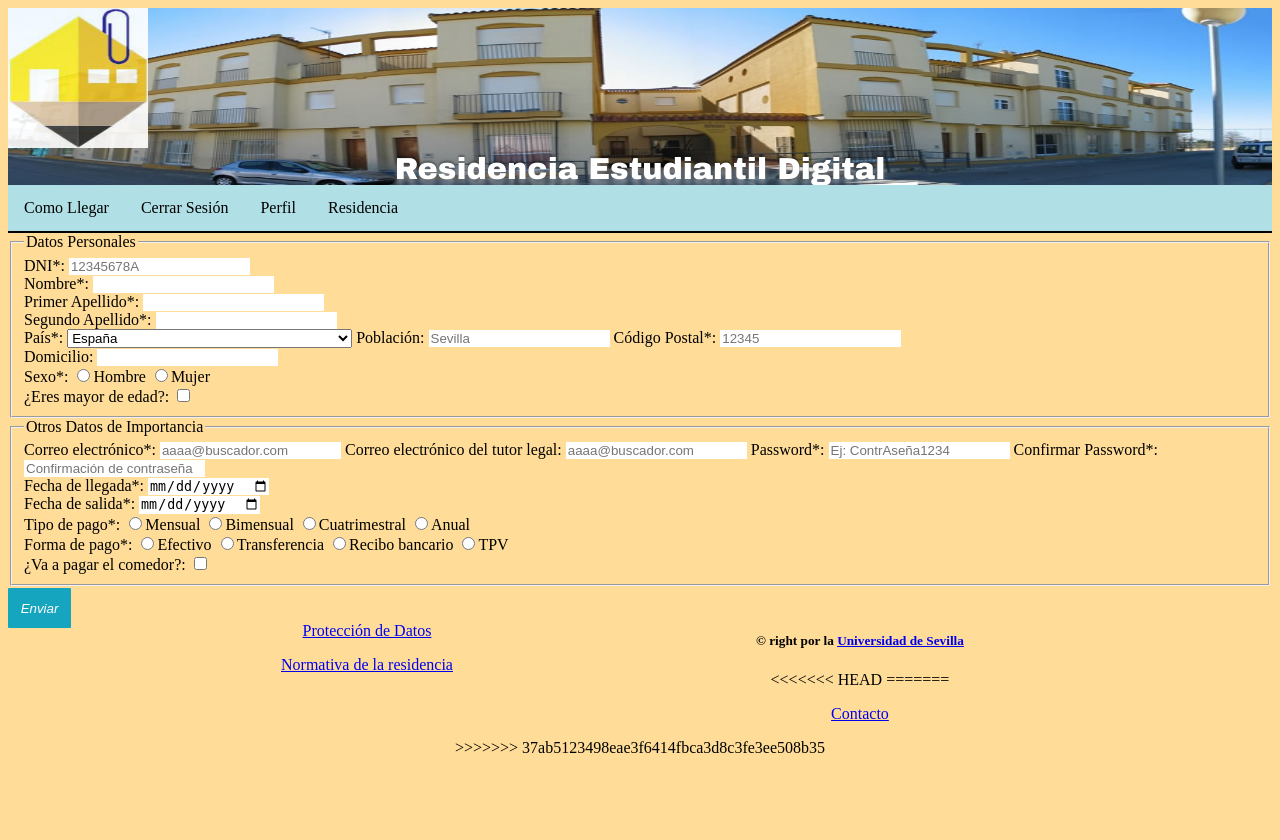
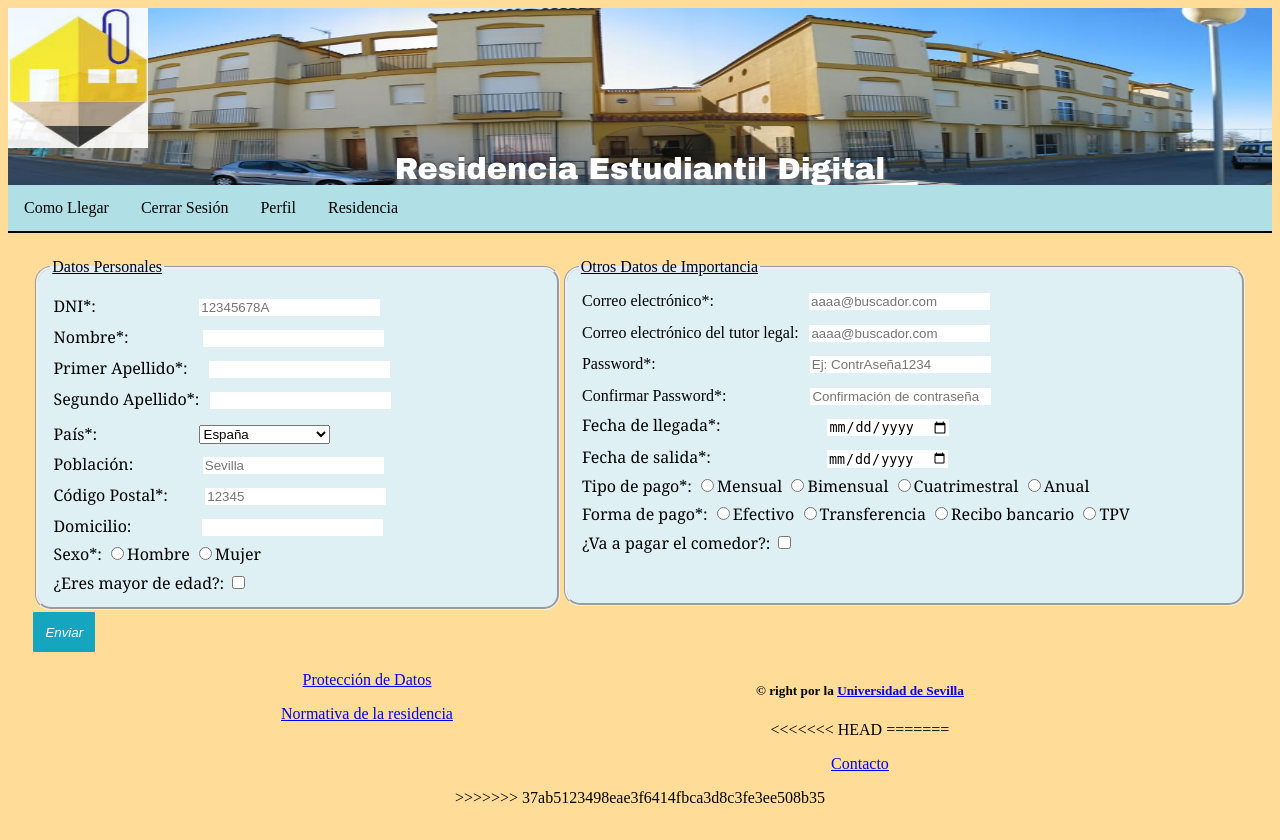
Before and after one commit to JoseLuisJurado/IISSI-2, a PHP site: page /XE/formulario-reserva.php in a window 1280 px wide. Before the commit the page ends 753 px from the top, so only its background shows below. Run offline with PHP 8.4, Linux system fonts and the light colour scheme; the visitor is signed in with stand-in values (Sample User, id 1); some libraries are stand-ins or nearby versions.

Commit message:
Update formulario-reserva.css

```diff
--- a/PagsEnPHP/css/formulario-reserva.css
+++ b/PagsEnPHP/css/formulario-reserva.css
@@ -1,160 +1,320 @@
-<?php
-session_start();
-require_once("gestionAdministracion_Usuario.php");
+/*
+ * USADO EN: formulario-reserva, Administración_usuario
+ */
+form.formRes{
+    padding: 2%;
+    padding-bottom: 2%;
+}
 
-//si hay usuario (que debería de haber), extraigo de él las fechas.
-if (isset($_SESSION['login'])) {
-    $correo = $_SESSION['login'];
-    $conn = crearconexionBD();
-    $comedor = extraerPagoComedor($conn, $correo);
-    if (isset($comedor)) {
-        $comedorValor = $comedor[0]["PAGOCOMEDOR"];
+fieldset.fieldsetRes{
+    border-radius: 1em;
+    border-width: .2em;
+    background-color: #DEF0F3;
+}
 
-        if ($comedorValor == 0) {
-            $comedorValor = 'No';
-        } else {
-            $comedorValor = 'Si';
-        }
+section.sectionRes{
+    font-family: Cambria, Cochin, Georgia, Times, 'Times New Roman', serif;
+    margin-top: 2%;
+}
+
+label.labelRes{
+    display:inline-block;
+    float: left;
+    clear: left;
+    text-align: left;
+    padding: .2em;
+}
+
+.Cuerpo{
+    border-width: 0.125em;
+    border-color: black;
+    border-style: solid;
+    margin-top: 2.5em;
+    margin-left: 34.375em;
+    margin-right: 34.375em;
+    margin-bottom: 3.125em;
+    padding-bottom: 0em;
+}
+.margenFormulario {
+    padding: 0.625em;
+    border-style: solid;
+    border-color: black;
+    margin: 2cm;
+    background-color: white;
+}
+.margenSexo {
+    margin-right: 1.875em;
+}
+
+div.alineacion{
+	margin-top: 2%;
+	margin-bottom: 2%;
+	padding: 5%;
+}
+
+div.admin1{
+	margin-right: 7%;
+	margin-left: 7%;
+}
+
+div.admin2{
+	margin-top: 2%;
+	margin-bottom: 2%;
+	text-align: end;
+}
+
+p.adminP{
+    text-align: left;
+}
+
+img.adminI{
+	height: 5%;
+	width: 5%;
+	margin-right: 5%;
+	margin-bottom: 0%;
+    float: left;
+}
+
+label.adminL{
+	text-align: left;
+	display:inline-block;
+    float: left;
+    clear: left;
+    text-align: left;
+    padding: .2em;
     }
-    $fechas = extraerFechasLlegadaSalida($conn, $correo);
-    cerrarConexionBD($conn);
-} else {
-    Header("Location: Inicio_sesion.php");
+
+section.adminS{
+	margin-bottom: 1%;
+	margin-top: 1%;
+	font-family: Cambria, Cochin, Georgia, Times, 'Times New Roman', serif;
+    margin-top: 0.625em;
+}
+
+section.adminS2{
+	margin-right: 20%;
+	margin-left: 20%;
+    margin-bottom: 5%;
+    border-bottom: .2em;
+    border-color: black;
+    border-width: 1em;
+    display: inherit;
+    font-family: Cambria, Cochin, Georgia, Times, 'Times New Roman', serif;
+    margin-top: 0.625em;
+}
+
+span.adminP2{
+    text-align: left;
+
+
+}
+
+span.adminP3{
+    text-align: right;
+    margin-left: 50%;
+
+}
+
+p.adminP4{
+	margin-top: 20%;
+	text-align: left;
 }
 
 
-?>
+span.error{
+    font-style: normal;
+    color: red;
+}
 
-<?php
-        include "php/funciones.php";
-        ?>
-<!DOCTYPE html>
-<html>
+span.TextosPass{
+    margin-left: 3em;
+    color: green;
+    font-family: 'Times New Roman', Times, serif;
+}
 
-<head>
-    <meta charset="utf-8">
-    <meta title="Residencia Estudiantil Digital">
-    <meta name="viewport" content="width=device-width, initial-scale=1.0">
-    <link rel="stylesheet" href="css/cssInicio.css">
-    <link rel="icon" type="image/png" href="imagenes/LogoRED.jpeg">
-    <Title>Residencia de estudiantes bahía</Title>
-</head>
+span.TextoDNI{
+    margin-left: 1em;
+    color: green;
+    font-family: 'Times New Roman', Times, serif;
+}
 
-<body>
+span.colorSpan{
+	position: absolute;
+	color: #FF0000;
+	margin-left: 1em;
+}
 
-    <?php
-    include "php/menu.php";
-    ?>
+input.FR_Ajuste_DNI{
+	margin-left: 7.45em;
+}
 
-<img class="imgPerfil" src="imagenes\avatar.png" alt="ImagenDelUsuario" class="adminI">
-    <div id="mensaje" class="mensajePerfil">
-        <!--Extraigo el usuario que se ha aportado al incio de sesion -->
-        Bienvenido <?php if ($correo != "") echo $correo; ?>, inicio de sesión correcto.<br>
-        Esperamos que tenga una buena estancia en nuestra residencia.
-        </p>
-    </div>
+input.FR_Ajuste_NOM{
+	margin-left: 5.3em;
+	margin-top:2%;
+}
+
+input.FR_Ajuste_PA{
+	margin-left: 1.3em;
+	margin-top:2%;
+}
+
+input.FR_Ajuste_SA{
+	margin-left: .5em;
+	margin-top:2%;
+}
+
+input.FR_Ajuste_Pob{
+	margin-left: 4.9em;
+	margin-top:2%;
+}
+
+input.FR_Ajuste_Pos{
+	margin-left: 2.5em;
+	margin-top:2%;
+}
+
+select.FR_Ajuste_Pais{
+	margin-left: 7.3em;
+	width: 30.5%;
+	margin-top:2%;
+}
+
+select.P_Ajuste_Hora{
+	margin-left: 0.3em;
+	width: 30.5%;
+	margin-top:2%;
+	margin-bottom:3%;
 
 
-    <main>
+}
 
-        <form class="formPer" method="GET">
-            <fieldset class="fieldsetRes">
-            	<legend class="underline">Reserva de salas</legend>
-                <label class="adminL">Reserve para hoy:</label>
+input.FR_Ajuste_Dom{
+	margin-left: 5em;
+	margin-top:2%;
+}
 
-                    <label class="labelRes" for="paises"> Desde:
-                    <select class="P_Ajuste_Hora" name="paises" id="paises">
+input.FR_Ajuste_Correo{
+	margin-left: 6.83em;
+	margin-top:2%;
+}
 
-                        <?php
-                        $selected = "";
-                        foreach ($horas as $p => $horas) {
-                            $selected = ($p == $default_hora) ? "selected" : "";
-                            echo "<option $selected value='$p'>$horas</option>";
-                        }
-                        ?>
-                    </label>
-                </section>
+input.FR_Ajuste_CorreoTA{
+	margin-left:0.5em;
+	margin-top:2%;
+}
+
+input.FR_Ajuste_Password{
+	margin-left:11.25em;
+	margin-top:2%;
+}
+
+input.FR_Ajuste_ConPassword{
+	margin-left:6em;
+	margin-top:2%;
+}
+
+input.FR_Ajuste_entrada{
+	margin-left:7.7em;
+	margin-top:2%;
+}
+
+input.FR_Ajuste_salida{
+	margin-left:8.4em;
+	margin-top:2%;
+}
+
+.underline{
+	text-decoration: underline;
+}
+
+div.divForm{
+	float:left;
+	display:block;
+	padding-bottom: 0%;
+	grid-area: left;
+}
+div.divFormO{
+	float:right;
+	display:block;
+	grid-area: right;
+}
+ label.labelResCom{
+ 	display:inline-block;
+    float: left;
+    clear: left;
+    text-align: left;
+    padding: .2em;
+    margin-bottom: 5.5%;
+ }
+
+.gridFR{
+	display:grid;
+	grid-template:
+    'left left left right right right right right';
+}
 
 
-                <select class="sectionRes">
-
-                <label class="labelRes" > Hasta :
-                <select class="sectionRes" >
-                        <?php
-                        $selected = "";
-                        foreach ($horas2 as $p => $horas2) {
-                            $selected = ($p == $default_hora2) ? "selected" : "";
-                            echo "<option $selected value='$p'>$horas2</option>";
-                        }
-                        ?>
-                    </label>
-
-                </section>
 
 
-            </fieldset>
-            <div><input type="submit" value="Enviar"> </div>
-        </form>
-    </main>
-
-    <div class="gridPerfil">
-    	<div class="divPerfilLeft">
-    	<section class="sectionPerfil1">
-            <span>Fecha último pago</span>
-        </section>
-        <section class="sectionPerfil1">
-            <span> Pago realizado</span>
-        </section>
-        <section class="sectionPerfil1">
-            <span>Habitación Actual</span>
-    	</section>
-    	<section class="sectionPerfil1">
-            <span>Fecha de llegada</span>
-         </section>
-         <section class="sectionPerfil1">
-            <span>Fecha de partida</span>
-        </section>
-        <section class="sectionPerfil1">
-            <span>Comedor Pagado</span>
-        </section>
-    	</div>
-    	<div class="divPerfilRight">
-        <section class="sectionPerfil2">
-            <!-- Extraigo la fecha de pago de la residencia de la base de datos-->
-            <span class="adminR2"> <?php if (isset($fechas[0]["FECHA_INICIO"])) echo $fechas[0]["FECHA_INICIO"];
-                                    else echo "<span class='error'> No hay fecha </span>" ?></span>
-        </section>
-        <section class="sectionPerfil2">
-            <span class="adminR3"> Sí</span>
-        </section>
-
-        <section class="sectionPerfil2">
-            <span class="adminR3"> WIP</span>
-        </section>
-
-        <section class="sectionPerfil2">
-            <!--Extraigo la fecha de entrada de la base de datos-->
-            <span class="adminR2"> <?php if (isset($fechas[0]["FECHA_INICIO"])) echo $fechas[0]["FECHA_INICIO"];
-                                    else echo "<span class='error'> No hay fecha </span>" ?></span>
-        </section>
-        <section class="sectionPerfil2">
-            <!--Extraigo de la base de datos la fecha de salida que se especifica en la reserva-->
-            <span class="adminR2"> <?php if (isset($fechas[0]["FECHA_FIN"])) echo $fechas[0]["FECHA_FIN"];
-                                    else echo "<span class='error'> No hay fecha </span>" ?></span>
-        </section>
-        <section class="sectionPerfil2">
-            <span class="adminR3"><?php if (isset($comedorValor)) echo $comedorValor;
-                                    else echo "<span class='error'> dato no encontrado </span>" ?></span>
-        </section>
-        </div>
 
 
-    </div>
+.gridPerfil{
+	padding: 2%;
+    padding-bottom: 2%;
+	border-radius: 1em;
+    background-color: #DEF0F3;
+	margin-top: 3%;
+	border-style: groove;
+	border-color: threedface;
+	margin-left: 2%;
+	display:grid;
+	grid-template:
+    'left left left right right right';
+}
 
+img.imgPerfil{
+	margin-left: 5%;
+	margin-right: 2%;
+	margin-top: 3%;
+	float:left;
+	width: 5%;
+	border-width: 0.125em;
+    border-color: black;
+    border-style: solid;
+}
 
-    <?php
-    include "php/pie.php";
-    ?>
-</body>
+div.divPerfilLeft{
+	float:left;
+	display:block;
+	padding-bottom: 0%;
+	grid-area: left;
+}
+div.divPerfilRight{
+	float:right;
+	display:block;
+	grid-area: right;
+}
 
-</html>
+section.sectionPerfil1{
+	margin-bottom: 2%;
+	font-size: 105%;
+	font-weight:bold;
+	text-decoration: underline;
+}
+
+section.sectionPerfil2{
+	margin-bottom: 2.2%;
+
+}
+
+form.formPer{
+	margin-top: 3%;
+    padding: 2%;
+    padding-bottom: 2%;
+
+}
+
+div.mensajePerfil{
+	margin-top: 3%;
+	display: block;
+}
```
